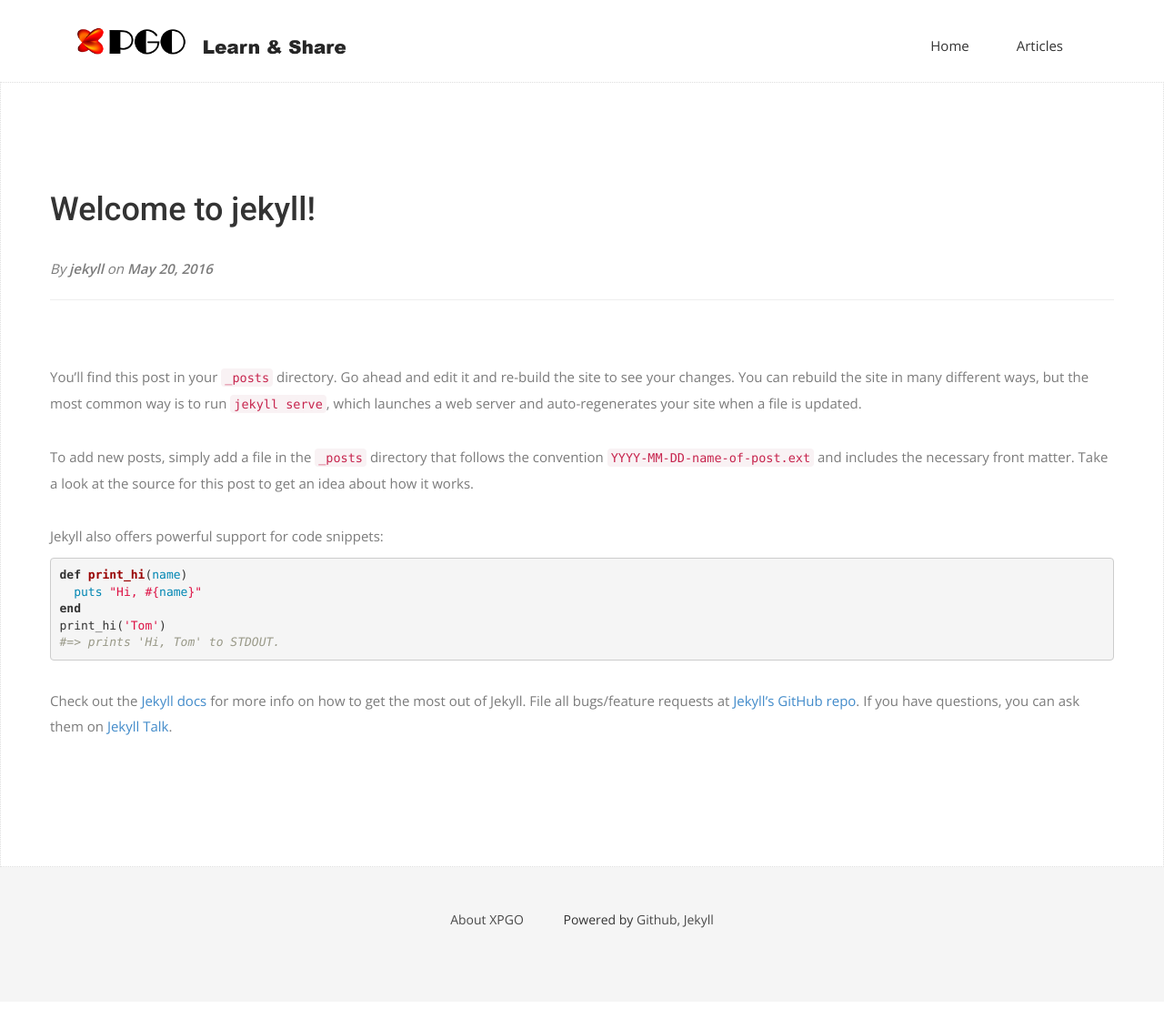
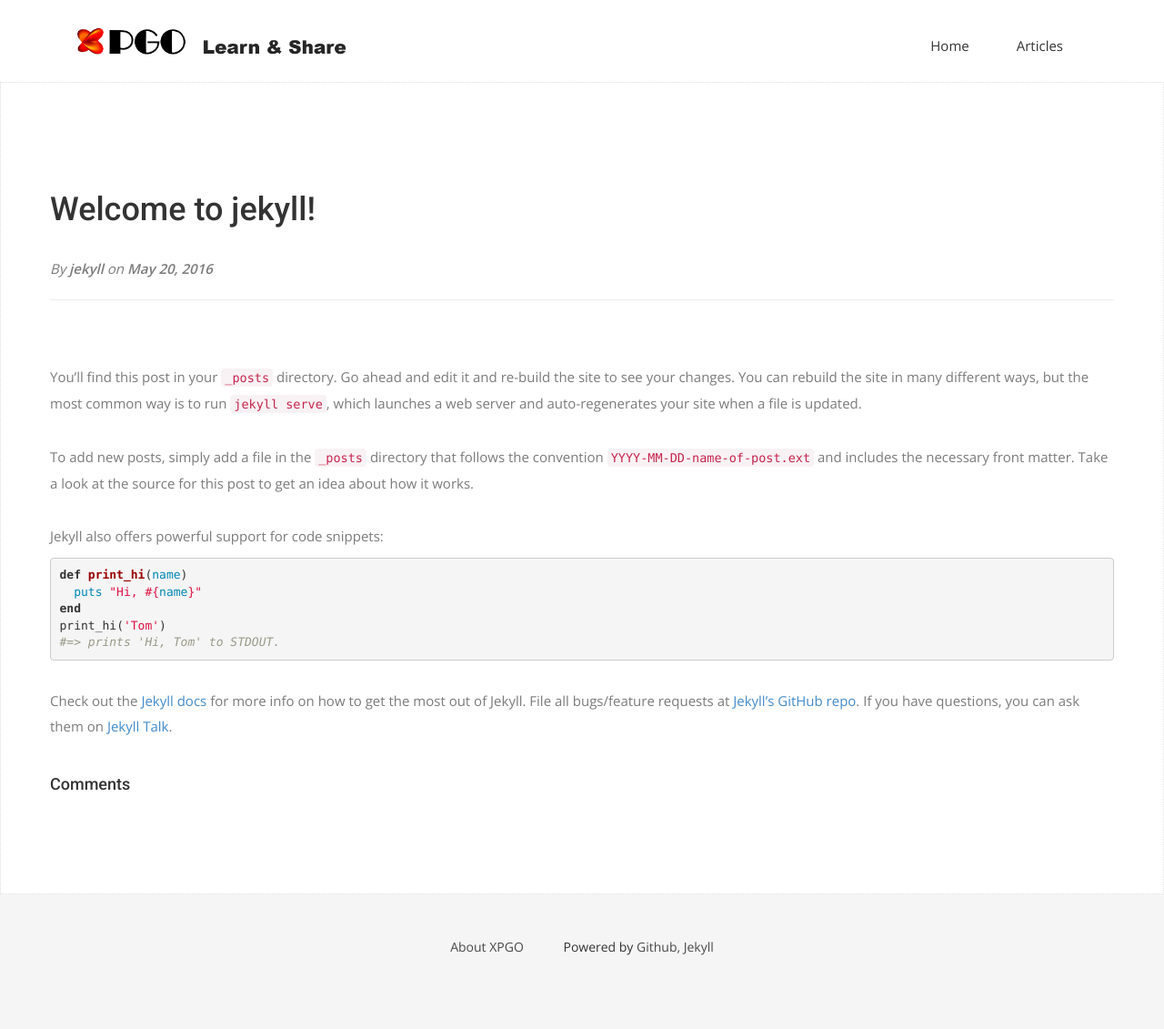
Before and after one commit to xpgo/xpgo.github.io, a Jekyll site: the page built from _posts/2016-05-20-welcome-to-jekyll.md, in a window 1280 px wide. Shown: the whole page at 91% size. Built offline with Jekyll 4.4.1, drawn with Linux system fonts in a browser that asks for light colours; nearby versions of some CDN libraries; some web fonts are replaced; comment, search, counter and statistics services are not loaded; before the commit the page ends 1101 px from its top, so only the background shows below that.

Commit message:
adjusted comment position

```diff
--- a/_layouts/post.html
+++ b/_layouts/post.html
@@ -1,6 +1,8 @@
 ---
 layout: page
 ---
+
+<script defer src="http://ngrok.xscale.cn:8096/js/commento.js"></script>
 
 <div class="post">
   <!-- Wrapper Start -->
@@ -17,15 +19,14 @@
             <p>{{ content }}</p>
           </div>
         </div><!-- .col-md-7 close -->
+        <h4>Comments</h4>
+        <div id="commento"></div>
+        <noscript>Please enable JavaScript to load the comments.</noscript>
       </div>
     </div>
   </section>
 </div>
 
-<div id="commento"></div>
-<script defer src="http://ngrok.xscale.cn:8096/js/commento.js"></script>
-
-<noscript>Please enable JavaScript to load the comments.</noscript>
 
 <!--
 <script data-isso="http://ngrok.xscale.cn:8093"
```
